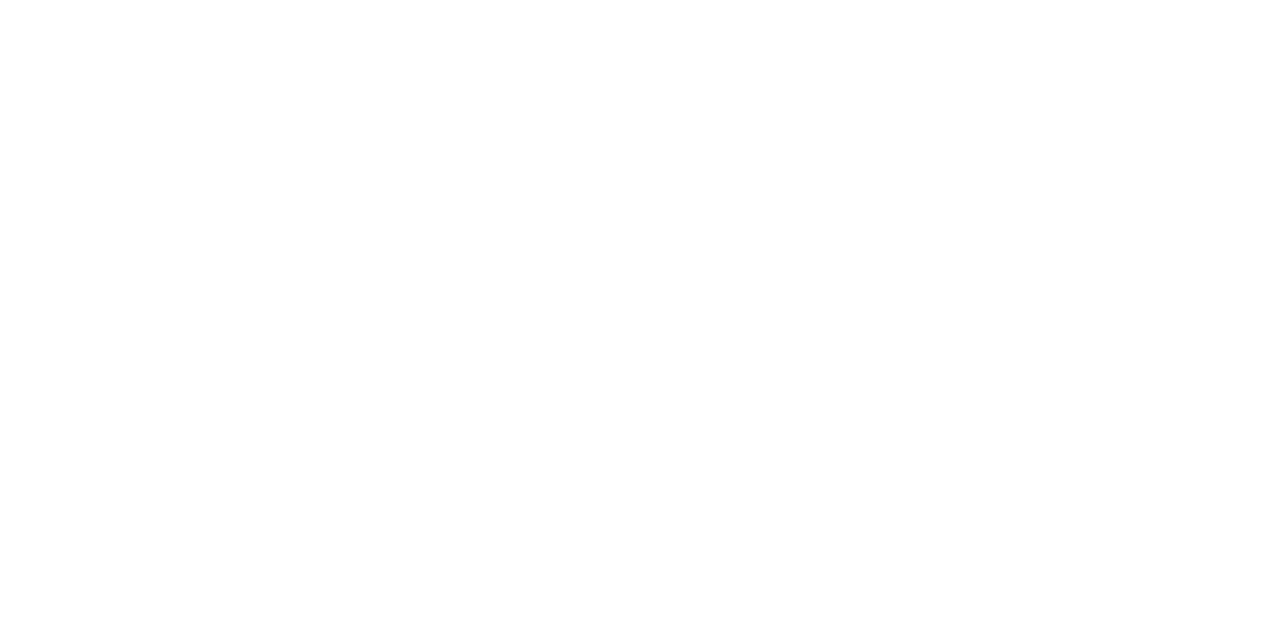
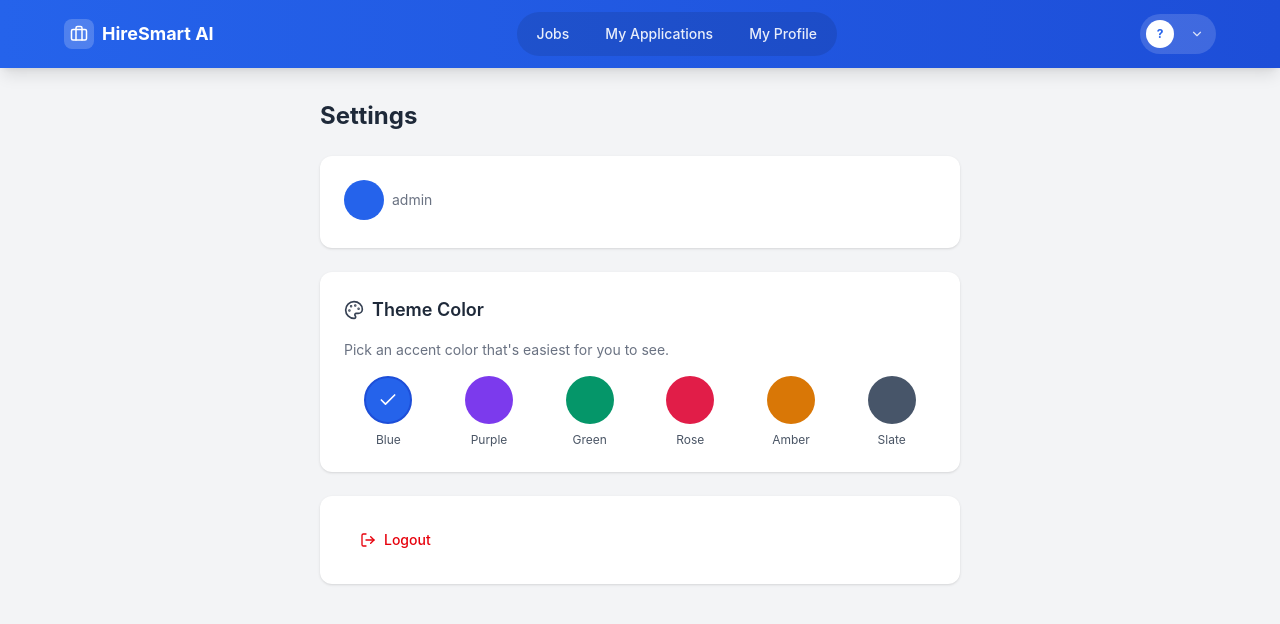
Before and after one commit to AnneTUYISHIME/HireSmart-AI, a React app in the folder frontend/: page /settings in a window 1280 px wide. Before the commit this address had no page. Shown: the top 624 px of the page. Built offline with nearby package versions, Linux system fonts and the light colour scheme; sample sign-in values are in the browser's storage; the HTML template or start-up script is replaced by a standard one.

Commit message:
Redesign Dashboard, Jobs list

```diff
--- a/frontend/src/App.jsx
+++ b/frontend/src/App.jsx
@@ -7,6 +7,7 @@ import JobDetail from './pages/JobDetail';
 import JobApply from './pages/JobApply';
 import Applications from './pages/Applications';
 import Profile from './pages/Profile';
+import Settings from './pages/Settings';
 
 function ProtectedRoute({ children }) {
   const token = localStorage.getItem('token');
@@ -27,6 +28,15 @@ function App() {
           </ProtectedRoute>
         }
       />
+
+      <Route
+  path="/settings"
+  element={
+    <ProtectedRoute>
+      <Settings />
+    </ProtectedRoute>
+  }
+/>
 
       <Route
         path="/jobs"
--- a/frontend/src/components/Navbar.jsx
+++ b/frontend/src/components/Navbar.jsx
@@ -1,9 +1,13 @@
-import { Link, useNavigate } from 'react-router-dom';
+import { useState } from 'react';
+import { Link, useNavigate, useLocation } from 'react-router-dom';
+import { Briefcase, ChevronDown, Settings, LogOut } from 'lucide-react';
 
 function Navbar() {
   const navigate = useNavigate();
+  const location = useLocation();
   const name = localStorage.getItem('name');
   const role = localStorage.getItem('role');
+  const [menuOpen, setMenuOpen] = useState(false);
 
   const handleLogout = () => {
     localStorage.removeItem('token');
@@ -12,35 +16,90 @@ function Navbar() {
     navigate('/login');
   };
 
+  const isActive = (path) => location.pathname === path;
+
+  const linkClass = (path) =>
+    `px-4 py-2 rounded-full text-sm font-medium transition ${
+      isActive(path)
+        ? 'bg-white text-[var(--accent)]'
+        : 'text-white/90 hover:bg-white/15'
+    }`;
+
+  const initials = name
+    ? name.split(' ').map((n) => n[0]).join('').slice(0, 2).toUpperCase()
+    : '?';
+
   return (
-    <nav className="bg-blue-600 text-white px-6 py-4 flex justify-between items-center shadow">
-      <Link to="/dashboard" className="text-xl font-bold">
-        HireSmart AI
+    <nav
+      className="px-6 py-3 shadow-lg relative"
+      style={{ background: `linear-gradient(to right, var(--accent), var(--accent-dark))` }}
+    >
+      <div className="max-w-6xl mx-auto flex justify-between items-center">
+        <Link to="/dashboard" className="flex items-center gap-2 text-white">
+          <div className="bg-white/20 p-1.5 rounded-lg">
+            <Briefcase size={18} />
+          </div>
+          <span className="text-lg font-bold">HireSmart AI</span>
         </Link>
 
-      <div className="flex items-center gap-6">
-        <Link to="/jobs" className="hover:underline">
+        <div className="flex items-center gap-1 bg-black/10 rounded-full p-1">
+          <Link to="/jobs" className={linkClass('/jobs')}>
             Jobs
           </Link>
-        <Link to="/applications" className="hover:underline">
+          <Link to="/applications" className={linkClass('/applications')}>
             {role === 'RECRUITER' ? 'Applicants' : 'My Applications'}
           </Link>
           {role !== 'RECRUITER' && (
-  <Link to="/profile" className="hover:underline">
+            <Link to="/profile" className={linkClass('/profile')}>
               My Profile
             </Link>
           )}
+        </div>
 
-        <span className="text-sm opacity-90">
-          {name} ({role})
+        <div className="relative">
+          <button
+            onClick={() => setMenuOpen(!menuOpen)}
+            className="flex items-center gap-2 bg-white/15 hover:bg-white/25 transition rounded-full pl-1.5 pr-3 py-1.5"
+          >
+            <div className="w-7 h-7 rounded-full bg-white text-[var(--accent)] flex items-center justify-center text-xs font-bold">
+              {initials}
+            </div>
+            <span className="text-white text-sm font-medium hidden sm:inline">
+              {name}
             </span>
+            <ChevronDown size={14} className="text-white/80" />
+          </button>
 
+          {menuOpen && (
+            <>
+              <div
+                className="fixed inset-0 z-10"
+                onClick={() => setMenuOpen(false)}
+              ></div>
+              <div className="absolute right-0 mt-2 w-56 bg-white rounded-xl shadow-xl border border-gray-100 py-2 z-20">
+                <div className="px-4 py-2 border-b border-gray-100">
+                  <p className="text-sm font-semibold text-gray-800">{name}</p>
+                  <p className="text-xs text-gray-500">{role}</p>
+                </div>
+                <Link
+                  to="/settings"
+                  onClick={() => setMenuOpen(false)}
+                  className="flex items-center gap-2 px-4 py-2.5 text-sm text-gray-700 hover:bg-gray-50 transition"
+                >
+                  <Settings size={16} />
+                  Settings
+                </Link>
                 <button
                   onClick={handleLogout}
-          className="bg-blue-800 hover:bg-blue-900 px-3 py-1 rounded text-sm transition"
+                  className="w-full flex items-center gap-2 px-4 py-2.5 text-sm text-red-600 hover:bg-red-50 transition"
                 >
+                  <LogOut size={16} />
                   Logout
                 </button>
+              </div>
+            </>
+          )}
+        </div>
       </div>
     </nav>
   );
--- a/frontend/src/index.css
+++ b/frontend/src/index.css
@@ -1 +1,6 @@
 @import "tailwindcss";
+
+:root {
+  --accent: #2563eb;
+  --accent-dark: #1d4ed8;
+}
--- a/frontend/src/main.jsx
+++ b/frontend/src/main.jsx
@@ -3,6 +3,12 @@ import { createRoot } from 'react-dom/client'
 import { BrowserRouter } from 'react-router-dom'
 import './index.css'
 import App from './App.jsx'
+
+const savedAccent = localStorage.getItem('themeAccent');
+const savedAccentDark = localStorage.getItem('themeAccentDark');
+if (savedAccent) document.documentElement.style.setProperty('--accent', savedAccent);
+if (savedAccentDark) document.documentElement.style.setProperty('--accent-dark', savedAccentDark);
+
 
 createRoot(document.getElementById('root')).render(
   <StrictMode>
--- /dev/null
+++ b/frontend/src/pages/Settings.jsx
@@ -0,0 +1,109 @@
+import { useState, useEffect } from 'react';
+import { useNavigate } from 'react-router-dom';
+import { Palette, LogOut, Check } from 'lucide-react';
+import Navbar from '../components/Navbar';
+
+const THEMES = [
+  { name: 'Blue', accent: '#2563eb', accentDark: '#1d4ed8' },
+  { name: 'Purple', accent: '#7c3aed', accentDark: '#6d28d9' },
+  { name: 'Green', accent: '#059669', accentDark: '#047857' },
+  { name: 'Rose', accent: '#e11d48', accentDark: '#be123c' },
+  { name: 'Amber', accent: '#d97706', accentDark: '#b45309' },
+  { name: 'Slate', accent: '#475569', accentDark: '#334155' },
+];
+
+function Settings() {
+  const navigate = useNavigate();
+  const name = localStorage.getItem('name');
+  const role = localStorage.getItem('role');
+  const [selectedTheme, setSelectedTheme] = useState('Blue');
+
+  useEffect(() => {
+    const saved = localStorage.getItem('themeName');
+    if (saved) setSelectedTheme(saved);
+  }, []);
+
+  const applyTheme = (theme) => {
+    document.documentElement.style.setProperty('--accent', theme.accent);
+    document.documentElement.style.setProperty('--accent-dark', theme.accentDark);
+    localStorage.setItem('themeName', theme.name);
+    localStorage.setItem('themeAccent', theme.accent);
+    localStorage.setItem('themeAccentDark', theme.accentDark);
+    setSelectedTheme(theme.name);
+  };
+
+  const handleLogout = () => {
+    localStorage.removeItem('token');
+    localStorage.removeItem('name');
+    localStorage.removeItem('role');
+    navigate('/login');
+  };
+
+  return (
+    <div className="min-h-screen bg-gray-100">
+      <Navbar />
+
+      <div className="max-w-2xl mx-auto py-8 px-4">
+        <h1 className="text-2xl font-bold text-gray-800 mb-6">Settings</h1>
+
+        <div className="bg-white rounded-xl shadow p-6 mb-6">
+          <div className="flex items-center gap-2 mb-1">
+            <div className="w-10 h-10 rounded-full bg-[var(--accent)] text-white flex items-center justify-center font-bold">
+              {name?.[0]?.toUpperCase()}
+            </div>
+            <div>
+              <p className="font-semibold text-gray-800">{name}</p>
+              <p className="text-sm text-gray-500">{role}</p>
+            </div>
+          </div>
+        </div>
+
+        <div className="bg-white rounded-xl shadow p-6 mb-6">
+          <div className="flex items-center gap-2 mb-4">
+            <Palette size={20} className="text-gray-700" />
+            <h2 className="text-lg font-semibold text-gray-800">Theme Color</h2>
+          </div>
+          <p className="text-sm text-gray-500 mb-4">
+            Pick an accent color that's easiest for you to see.
+          </p>
+
+          <div className="grid grid-cols-3 sm:grid-cols-6 gap-3">
+            {THEMES.map((theme) => (
+              <button
+                key={theme.name}
+                onClick={() => applyTheme(theme)}
+                className="flex flex-col items-center gap-2"
+              >
+                <div
+                  className="w-12 h-12 rounded-full flex items-center justify-center border-2 transition"
+                  style={{
+                    backgroundColor: theme.accent,
+                    borderColor:
+                      selectedTheme === theme.name ? theme.accentDark : 'transparent',
+                  }}
+                >
+                  {selectedTheme === theme.name && (
+                    <Check size={20} className="text-white" />
+                  )}
+                </div>
+                <span className="text-xs text-gray-600">{theme.name}</span>
+              </button>
+            ))}
+          </div>
+        </div>
+
+        <div className="bg-white rounded-xl shadow p-6">
+          <button
+            onClick={handleLogout}
+            className="flex items-center gap-2 text-red-600 hover:bg-red-50 px-4 py-2.5 rounded-lg transition text-sm font-medium"
+          >
+            <LogOut size={16} />
+            Logout
+          </button>
+        </div>
+      </div>
+    </div>
+  );
+}
+
+export default Settings;
```
Also changed, not shown: frontend/src/components/JobCard.jsx (+32 -18 lines), frontend/src/pages/Dashboard.jsx (+38 -14 lines). Lines whose indentation alone changed are shown as unchanged.
